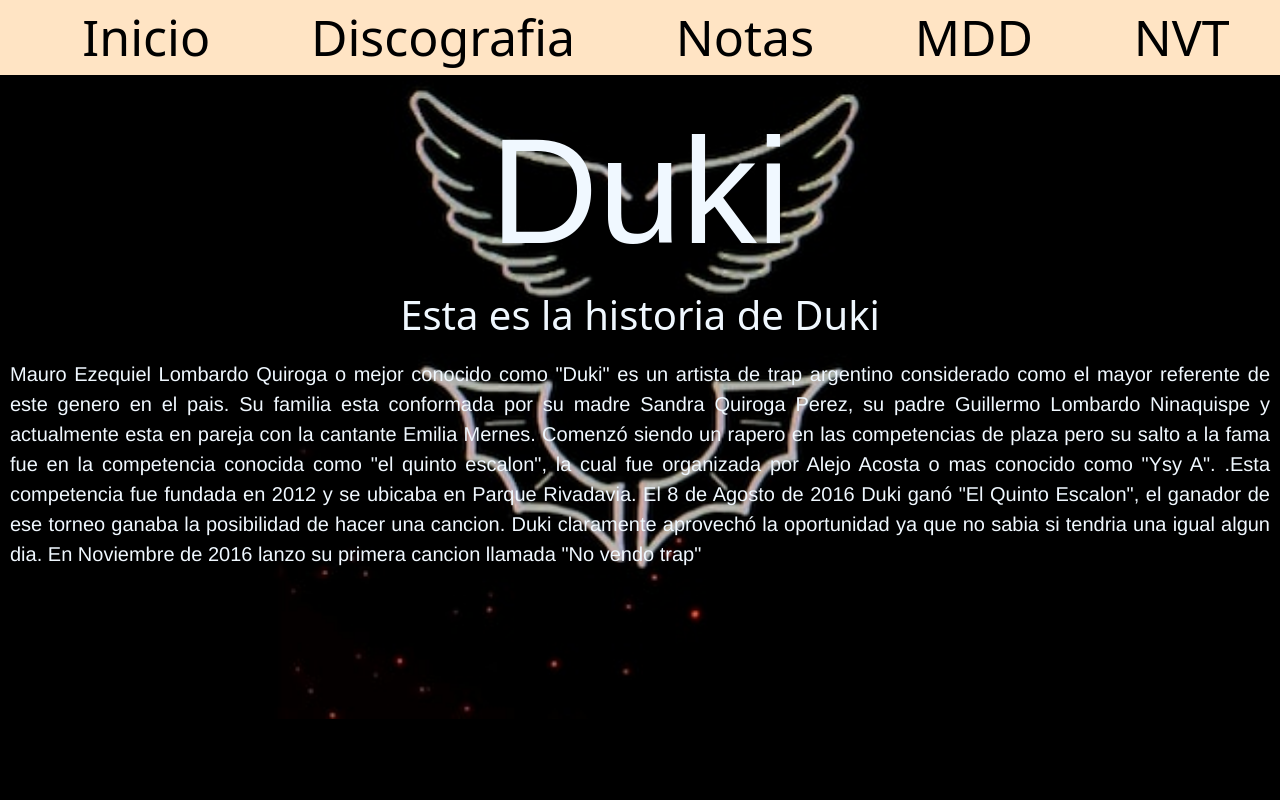
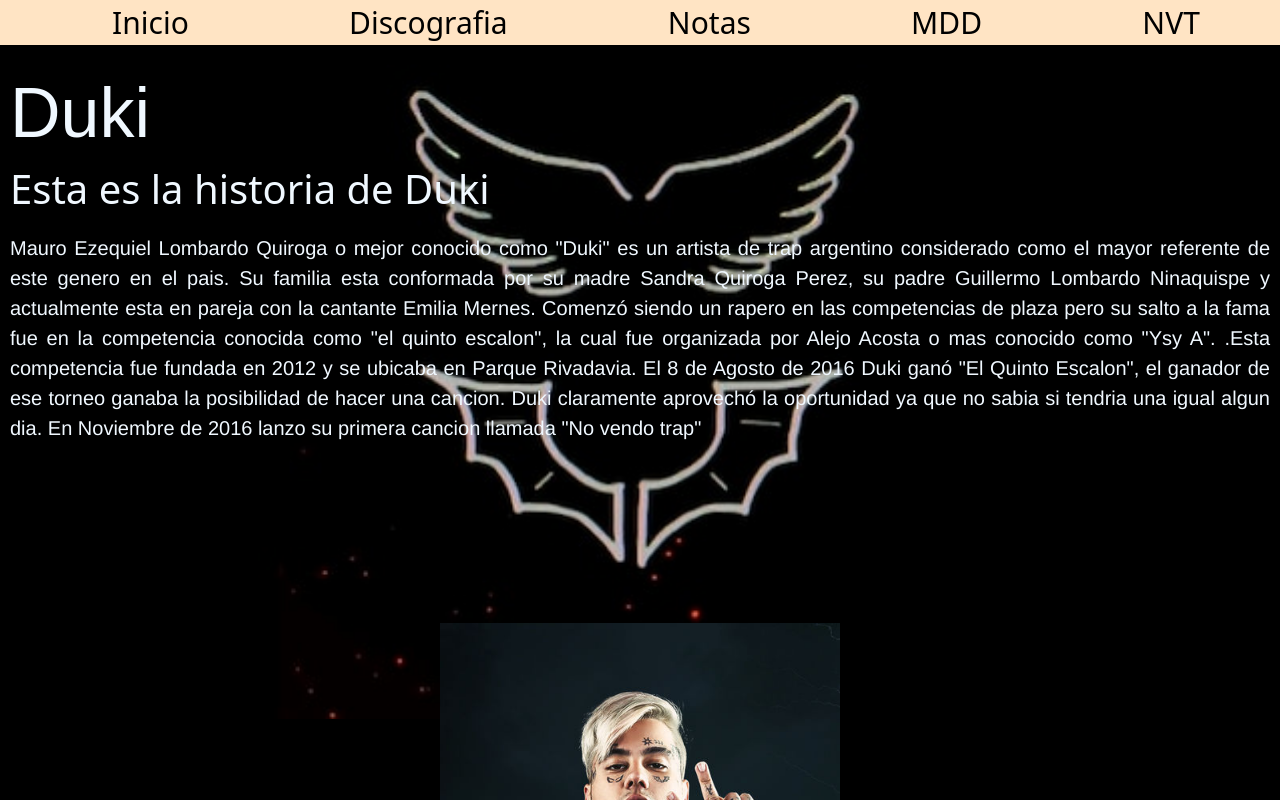
Before and after one commit to AgusLumba22/Preentrega2-Lumbardini, a website: page index.html in a window 1280 px wide. Shown: the top 800 px of the page. Drawn offline with nearby package versions, Linux system fonts and the light colour scheme.

Commit message:
correccion

```diff
--- a/scss/layouts/_mediaqueries.scss
+++ b/scss/layouts/_mediaqueries.scss
@@ -212,7 +212,7 @@
 @media (max-width: 1366px) {
   .nav ul {
     height: auto;
-    font-size: 50px;
+    font-size: 30px;
     width: 100%;
   }
   .fondo-principal {
@@ -220,17 +220,17 @@
     background-size: 100%;
   }
   footer div {
-    font-size: 30px;
+    font-size: 20px;
     height: auto;
   }
 
   .title {
-    font-size: 150px;
-    text-align: center;
+    font-size: 70px;
+    text-align: left;
   }
   h2 {
     font-size: 40px;
-    text-align: center;
+    text-align: left;
   }
   .hero {
     display: grid;
@@ -241,7 +241,7 @@
   .historia {
     text-align: justify;
     font-size: 20px;
-    height: 600px;
+    height: 400px;
     padding: 10px;
   }
 
```
Also changed, not shown: css/style.css.
